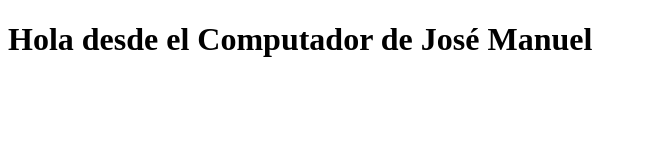
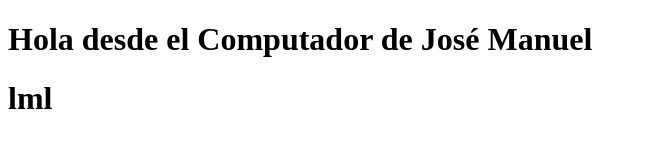
Before and after one commit to jarc1010/curso, a plain HTML site: page index.html in a window 1280 px wide. Shown: the whole page, without its empty margins (0-647 px from the left). Drawn offline with Linux system fonts and the light colour scheme.

Commit message:
primer cambio de prueba

```diff
--- a/index.html
+++ b/index.html
@@ -8,5 +8,6 @@
   </head>
   <body>
     <h1>Hola desde el Computador de José Manuel</h1>
+    <h1>lml</h1>
   </body>
 </html>
```
